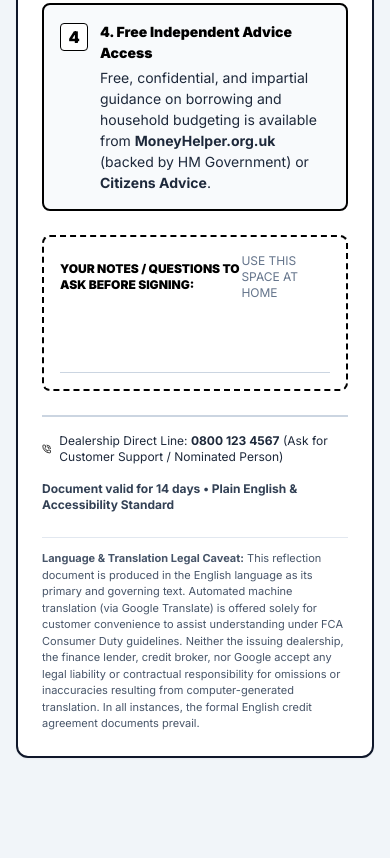
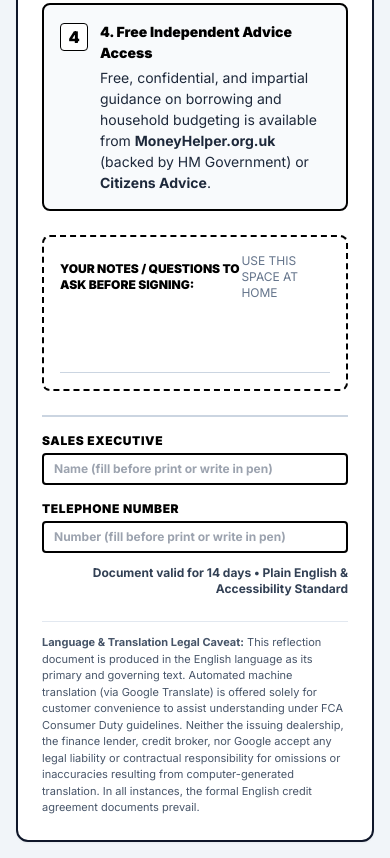
Before and after one commit to Ommani11/omnihub, a plain HTML site: page financereflectionguide/index.html in a window 390 px wide. Shown: the part 4946-5804 px from the top of the page. Before the commit the page ends 5720 px from the top, so only its background shows below. Drawn offline with nearby package versions, Linux system fonts and the light colour scheme.

Commit message:
Replace placeholder phone number with blank Sales Executive and Telephone Number inputs
Inputs are fillable before print or can be completed by hand afterward; values are not saved.

```diff
--- a/financereflectionguide/index.html
+++ b/financereflectionguide/index.html
@@ -1178,13 +1178,19 @@
             </div>
 
             <!-- CONTACT & RECONNECT FOOTER -->
-            <div class="border-t-2 border-slate-300 pt-4 flex flex-col sm:flex-row items-start sm:items-center justify-between gap-4 text-xs text-slate-800 font-medium">
-                <div class="flex items-center gap-2">
-                    <i data-lucide="phone-call" class="w-4 h-4 text-black"></i>
-                    <span>Dealership Direct Line: <strong>0800 123 4567</strong> (Ask for Customer Support / Nominated Person)</span>
+            <div class="border-t-2 border-slate-300 pt-4 space-y-3 text-xs text-slate-800 font-medium">
+                <div class="flex flex-col sm:flex-row gap-4 sm:items-end">
+                    <div class="flex-1 space-y-1">
+                        <label class="block font-black uppercase tracking-wider text-black">Sales Executive</label>
+                        <input type="text" class="w-full border-2 border-black rounded px-2.5 py-1.5 font-bold bg-white text-black" placeholder="Name (fill before print or write in pen)" autocomplete="off">
+                    </div>
+                    <div class="flex-1 space-y-1">
+                        <label class="block font-black uppercase tracking-wider text-black">Telephone Number</label>
+                        <input type="text" class="w-full border-2 border-black rounded px-2.5 py-1.5 font-bold bg-white text-black" placeholder="Number (fill before print or write in pen)" autocomplete="off">
+                    </div>
                 </div>
-                <div class="text-slate-700 font-bold">
-                    Document valid for 14 days • Plain English &amp; Accessibility Standard
+                <div class="text-slate-700 font-bold text-right">
+                    Document valid for 14 days • Plain English & Accessibility Standard
                 </div>
             </div>
 
```
